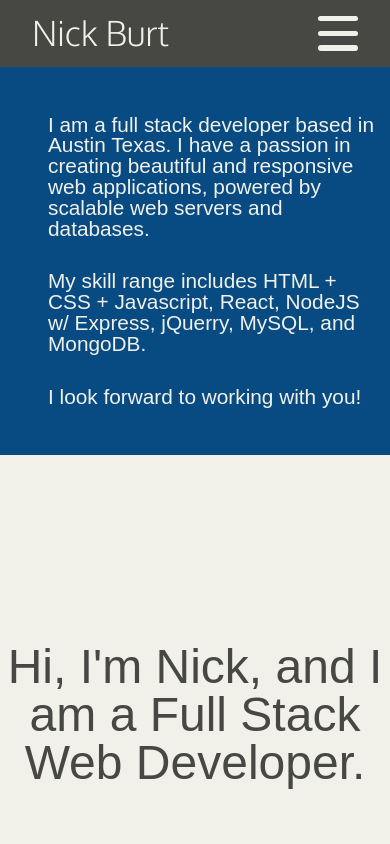
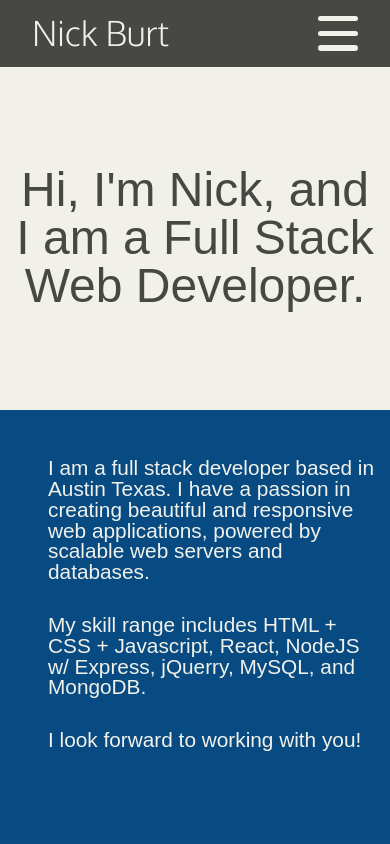
Before and after one commit to nbur4556/react-portfolio, a React (Create React App) app: page / in a window 390 px wide. Shown: the top 844 px of the page. Built offline with nearby package versions, Linux system fonts and the light colour scheme; a web font is replaced by a local one.

Commit message:
style: reverse order of title and description box on small screens

```diff
--- a/src/stylesheets/about-me-responsive.css
+++ b/src/stylesheets/about-me-responsive.css
@@ -3,14 +3,20 @@
         grid-template-columns: 1fr;
         grid-template-rows: 3fr 4fr;
 
-        min-height: 90vh;
+        min-height: 95vh;
     }
 
     .image-container{
         display:none;
     }
 
+    .about-page h1{
+        grid-row: 1 / span 1;
+        margin: 0.5rem;
+    }
+
     .about-page .textBox{
+        grid-row: 2 / span 1;
         justify-content: flex-start;
     }
 
```
